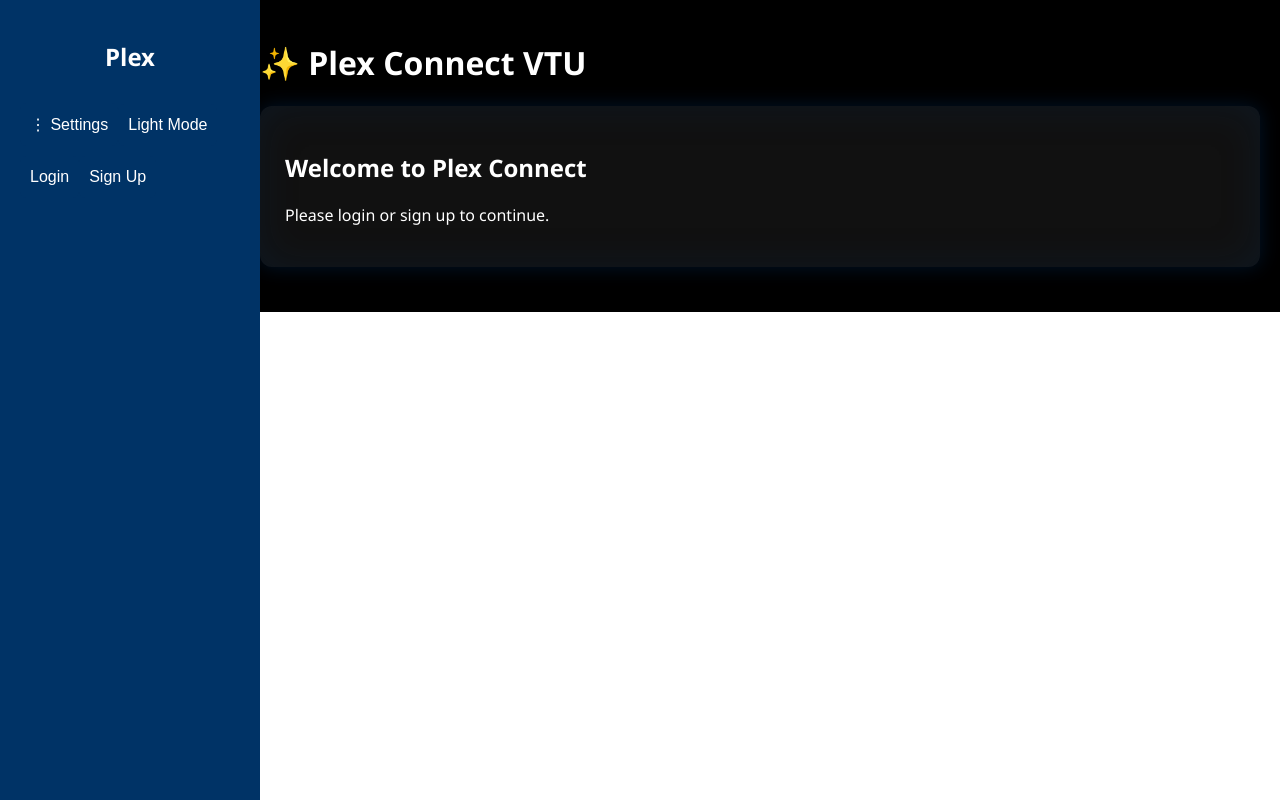
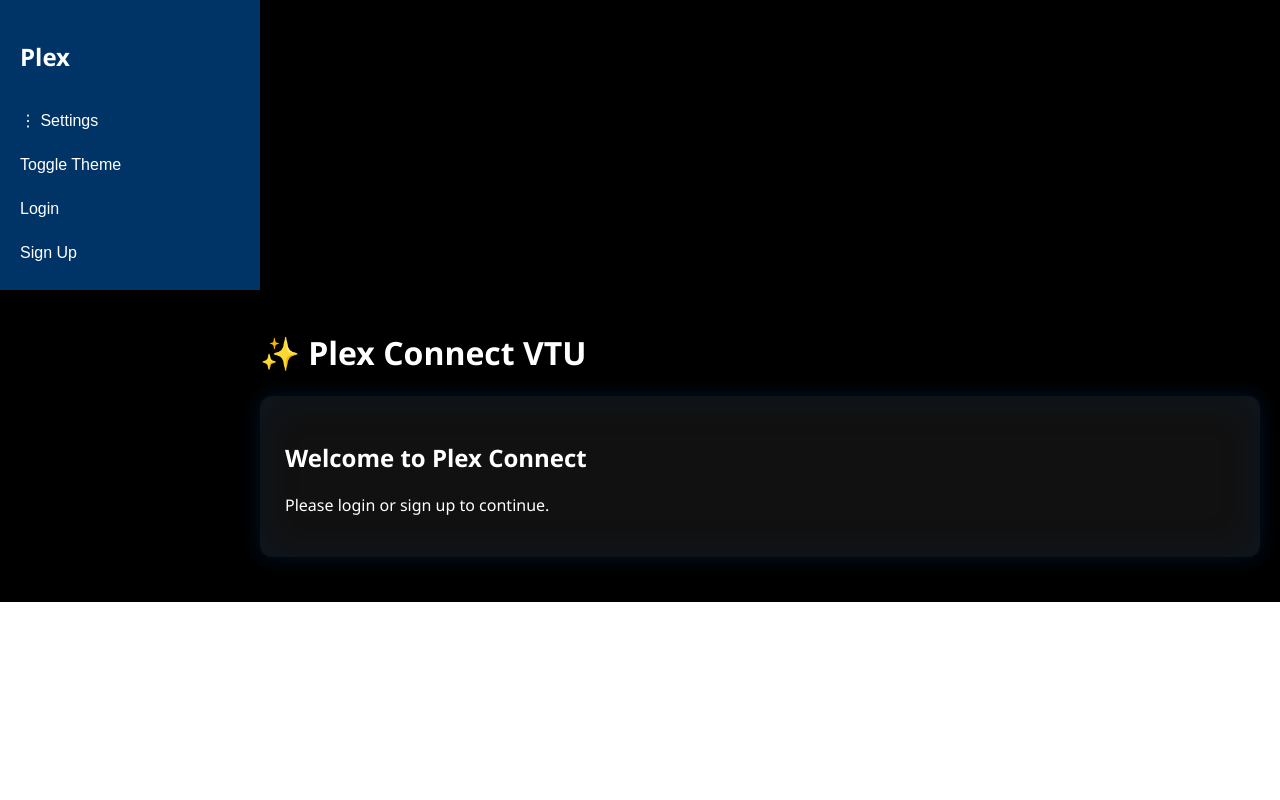
Before and after one commit to PApi0987/plex-connect-frontend, a React (Create React App) app: page / in a window 1280 px wide. Built offline with nearby package versions, Linux system fonts and the light colour scheme.

Commit message:
Refactor App component with context providers
Refactor App component to use AuthProvider and ThemeProviderWrapper. Update state management for user authentication and theme toggling.

```diff
--- a/src/App.js
+++ b/src/App.js
@@ -1,20 +1,27 @@
+// src/App.js
 import React, { useState } from "react";
 import "./styles.css";
+import { AuthProvider, useAuth } from "./contexts/AuthContext";
+import { ThemeProviderWrapper, useTheme } from "./contexts/ThemeContext";
 
-const backendURL = "https://fake-plex-backend.com";
+import Sidebar from "./components/Sidebar";
+import FAB from "./components/FAB";
+import Modal from "./components/Modal";
+import SettingsMenu from "./components/SettingsMenu";
 
-function App() {
+function AppContent() {
+  const { user, logout } = useAuth();
+  const { isDark, toggleTheme } = useTheme();
+
   // Wallet & Transactions
   const [wallet, setWallet] = useState(5000);
   const [transactions, setTransactions] = useState([]);
 
   // UI States
-  const [darkMode, setDarkMode] = useState(true);
   const [notifications, setNotifications] = useState([]);
   const [modal, setModal] = useState(null); // "login" | "signup" | "settings"
 
-  // Auth state
-  const [user, setUser] = useState(null);
+  // Auth data for login/signup
   const [authData, setAuthData] = useState({ email: "", password: "", name: "" });
 
   // 🔔 Notifications
@@ -44,52 +51,31 @@ function App() {
     addNotification(`Purchased ${service}: ₦${amount}`);
   };
 
-  // 🔑 LOGIN / SIGNUP MOCK
+  // 🔑 LOGIN / SIGNUP
   const handleAuth = (type) => {
     if (type === "login") {
       if (!authData.email || !authData.password) return addNotification("Fill all fields");
-      setUser({ name: "John Doe", email: authData.email });
       addNotification("✅ Logged in successfully");
     } else if (type === "signup") {
       if (!authData.name || !authData.email || !authData.password) return addNotification("Fill all fields");
-      setUser({ name: authData.name, email: authData.email });
       addNotification("✅ Account created successfully");
     }
     setModal(null);
-    setAuthData({ name: "", email: "", password: "" });
-  };
-
-  // 🔓 LOGOUT
-  const logout = () => {
-    setUser(null);
-    addNotification("Logged out");
+    setAuthData({ email: "", password: "", name: "" });
   };
 
   return (
-    <div className={`app ${darkMode ? "dark-mode" : "light-mode"}`}>
+    <div className={`app ${isDark ? "dark-mode" : "light-mode"}`}>
       {/* Notifications */}
       <div className="notifications">
         {notifications.map(n => <div key={n.id} className="notification">{n.msg}</div>)}
       </div>
 
       {/* Sidebar */}
-      <div className="sidebar">
-        <h2>Plex</h2>
-        <nav>
-          <button onClick={() => setModal("settings")}>⋮ Settings</button>
-          <button onClick={() => setDarkMode(prev => !prev)}>
-            {darkMode ? "Light Mode" : "Dark Mode"}
-          </button>
-          {user ? (
-            <button onClick={logout}>Logout</button>
-          ) : (
-            <>
-              <button onClick={() => setModal("login")}>Login</button>
-              <button onClick={() => setModal("signup")}>Sign Up</button>
-            </>
-          )}
-        </nav>
-      </div>
+      <Sidebar
+        onSettings={() => setModal("settings")}
+        onToggleTheme={toggleTheme}
+      />
 
       {/* Main Content */}
       <div className="main-content">
@@ -97,7 +83,7 @@ function App() {
           <h1>✨ Plex Connect VTU</h1>
         </header>
 
-        {user && (
+        {user ? (
           <>
             {/* Wallet */}
             <div className="card wallet-card">
@@ -120,16 +106,12 @@ function App() {
               {transactions.length === 0 && <p>No transactions yet</p>}
               <ul>
                 {transactions.map((t, i) => (
-                  <li key={i}>
-                    {t.date} — <b>{t.service}</b> — ₦{t.amount}
-                  </li>
+                  <li key={i}>{t.date} — <b>{t.service}</b> — ₦{t.amount}</li>
                 ))}
               </ul>
             </div>
           </>
-        )}
-
-        {!user && (
+        ) : (
           <div className="card">
             <h2>Welcome to Plex Connect</h2>
             <p>Please login or sign up to continue.</p>
@@ -137,13 +119,12 @@ function App() {
         )}
 
         {/* Floating Action Button */}
-        {user && <button className="fab" onClick={() => fundWallet()}>💰 Top-up</button>}
+        {user && <FAB onClick={() => fundWallet()} />}
       </div>
 
       {/* Modals */}
       {modal && (
-        <div className="modal-backdrop" onClick={() => setModal(null)}>
-          <div className="modal" onClick={e => e.stopPropagation()}>
+        <Modal open={!!modal} onClose={() => setModal(null)}>
           {modal === "login" && (
             <>
               <h2>Login</h2>
@@ -189,15 +170,23 @@ function App() {
           {modal === "settings" && (
             <>
               <h2>Settings</h2>
-                <button onClick={logout}>Logout</button>
+              <SettingsMenu logout={logout} />
               <button onClick={() => setModal(null)}>Close</button>
             </>
           )}
-          </div>
-        </div>
+        </Modal>
       )}
     </div>
   );
 }
 
-export default App;
+// Wrap App with AuthProvider and ThemeProviderWrapper
+export default function App() {
+  return (
+    <AuthProvider>
+      <ThemeProviderWrapper>
+        <AppContent />
+      </ThemeProviderWrapper>
+    </AuthProvider>
+  );
+          }
```
Lines whose indentation alone changed are shown as unchanged.
